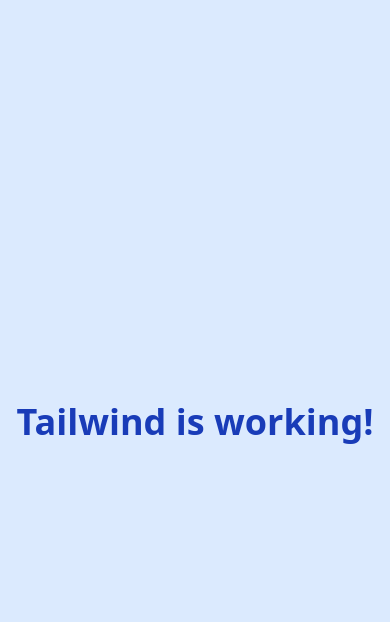
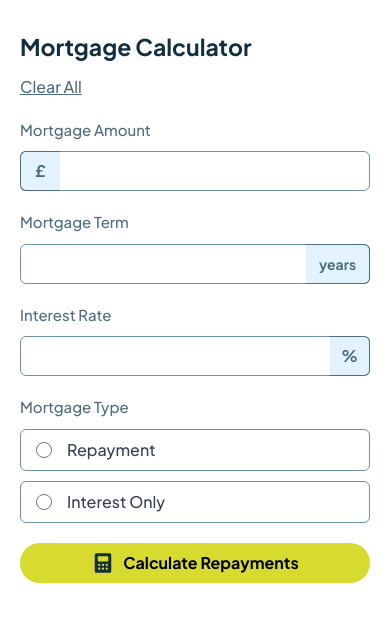
Before and after one commit to lianxxxx/mortgage-calculator, a React (Vite) app: page / in a window 390 px wide. Shown: the top 622 px of the page. Built offline with nearby package versions, Linux system fonts and the light colour scheme.

Commit message:
Add and set up 3  input fields in Mobile Version

```diff
--- a/src/App.jsx
+++ b/src/App.jsx
@@ -2,16 +2,18 @@
 import reactLogo from "./assets/react.svg";
 import viteLogo from "/vite.svg";
 import "./App.css";
+import InputField from "./components/MortgageForm/InputField";
 
 function App() {
   return (
     <>
-      {" "}
-      <div className="flex items-center justify-center h-screen bg-blue-100">
-        <h1 className="text-4xl font-bold text-blue-800">
-          Tailwind is working!
-        </h1>
-      </div>
+      <main>
+        <section>
+          <h1 className="title-header">Mortgage Calculator</h1>
+          <h2 className="underline clear-text">Clear All</h2>
+          <InputField />
+        </section>
+      </main>
     </>
   );
 }
--- /dev/null
+++ b/src/components/MortgageForm/InputField.jsx
@@ -0,0 +1,126 @@
+import iconCalculator from "../../assets/img/icon-calculator.svg";
+
+function InputField() {
+  return (
+    <div className="input-fields">
+      <div>
+        <label className="block" htmlFor="amount">
+          Mortgage Amount
+        </label>
+        <div className="relative">
+          <span
+            className="absolute left-0 top-0 h-full w-10 flex items-center justify-center font-semibold rounded-l-md border border-r-0"
+            style={{
+              backgroundColor: "var(--slate-light)",
+              color: "var(--slate-darker)",
+            }}
+          >
+            £
+          </span>
+
+          <input
+            id="mortgage-amount"
+            type="text"
+            className="w-full pl-12 pr-3 py-2 border rounded-md bg-white focus:outline-none"
+          />
+        </div>
+
+        {/* Mortgage Term Input */}
+        <div>
+          <label className="block  font-medium mb-1" htmlFor="term">
+            Mortgage Term
+          </label>
+          <div className="relative">
+            <span
+              className="absolute right-0 top-0 h-full w-16 flex items-center justify-center text-sm  font-semibold rounded-r-md border border-l-0"
+              style={{
+                backgroundColor: "var(--slate-light)",
+                color: "var(--slate-darker)",
+              }}
+            >
+              years
+            </span>
+
+            <input
+              id="mortgage-term"
+              type="text"
+              className="w-full pl-12 pr-3 py-2 border rounded-md bg-white focus:outline-none"
+            />
+          </div>
+        </div>
+
+        {/* Interest Rate */}
+        <div>
+          <label
+            className="block text-gray-700 font-medium mb-1"
+            htmlFor="rate"
+          >
+            Interest Rate
+          </label>
+          <div className="relative">
+            <span
+              className="absolute right-0 top-0 h-full w-10 flex items-center justify-center font-semibold rounded-r-md border border-l-0"
+              style={{
+                backgroundColor: "var(--slate-light)",
+                color: "var(--slate-darker)",
+              }}
+            >
+              %
+            </span>
+
+            <input
+              id="interest-rate"
+              type="text"
+              className="w-full pl-12 pr-3 py-2 border rounded-md bg-white focus:outline-none"
+            />
+          </div>
+        </div>
+
+        <div>
+          <label className="block text-gray-700 font-medium" htmlFor="type">
+            Mortgage Type
+          </label>
+          <div className="flex flex-col">
+            <div
+              className="flex items-center cursor-pointer border  rounded-md p-2"
+              style={{
+                borderColor: "var(--slate-dark)",
+              }}
+            >
+              <input
+                type="radio"
+                name="mortgageType"
+                value="repayment"
+                className=" border-2 w-4 rounded-full focus:outline-none mr-2"
+              />
+              <span className="text-gray-700">Repayment</span>
+            </div>
+            <div
+              className="flex items-center cursor-pointer border   rounded-md p-2 mortgage-type"
+              style={{
+                borderColor: "var(--slate-dark)",
+              }}
+            >
+              <input
+                type="radio"
+                name="mortgageType"
+                value="interest-only"
+                className="w-4 h-4 border-2  rounded-full focus:outline-none "
+              />
+              <span className="text-gray-700 mortgage-type-label">
+                Interest Only
+              </span>
+            </div>
+          </div>
+        </div>
+
+        <button className="w-full  rounded-full flex items-center justify-center gap-2 font-semibold">
+          <img src={iconCalculator} alt="" className="w-6" />
+          Calculate Repayments
+        </button>
+      </div>
+    </div>
+  );
+}
+
+export default InputField;
--- /dev/null
+++ b/src/components/Results/Placeholder.jsx
@@ -0,0 +1,5 @@
+function Placeholder() {
+  return <div></div>;
+}
+
+export default Placeholder;
--- /dev/null
+++ b/src/components/Results/ResultDisplay.jsx
@@ -0,0 +1,5 @@
+function ResultDisplay() {
+  return <div></div>;
+}
+
+export default ResultDisplay;
--- a/src/index.css
+++ b/src/index.css
@@ -1 +1,69 @@
+@import url('https://fonts.googleapis.com/css2?family=Plus+Jakarta+Sans:wght@500;700&display=swap');
 @import "tailwindcss";
+
+
+:root{
+    /* Primary */
+    --lime:hsl(61, 70%, 52%);
+    --red:hsl(4, 69%, 50%);
+
+    /* Neutral */
+    --white: hsl(0, 0%, 100%);
+    --slate-light: hsl(202, 86%, 94%);
+    --slate-normal: hsl(203, 41%, 72%);
+    --slate-dark: hsl(200, 26%, 54%);
+    --slate-darker: hsl(200, 24%, 40%);
+    --slate-darkest: hsl(202, 55%, 16%);
+}
+* {
+  margin: 0;
+  padding: 0;
+  box-sizing: border-box;
+}
+
+body{
+font-family: 'Plus Jakarta Sans' , sans-serif;
+}
+
+section{
+  margin: 20px;
+  background-color: var(--white);
+}
+
+.title-header{
+ font-weight: bold;
+ color: var(--slate-darkest);
+ font-size: 23px;
+ padding: 10px 0;
+}
+
+.clear-text{
+  color:var(--slate-darker);
+}
+
+label{
+  margin: 20px 0 10px;
+  color: var(--slate-darker);
+  font-size: 15px;
+}
+
+input {
+  height: 40px;
+  border: 1px solid var(--slate-dark);
+}
+input[type="radio"] {
+  margin: 0 15px;
+}
+
+.input-fields{
+  margin: 20px 0;
+}
+.mortgage-type{
+  margin-top: 10px;
+}
+
+button{
+  background-color: var(--lime);
+  height:40px;
+  margin-top:20px;
+}
```
